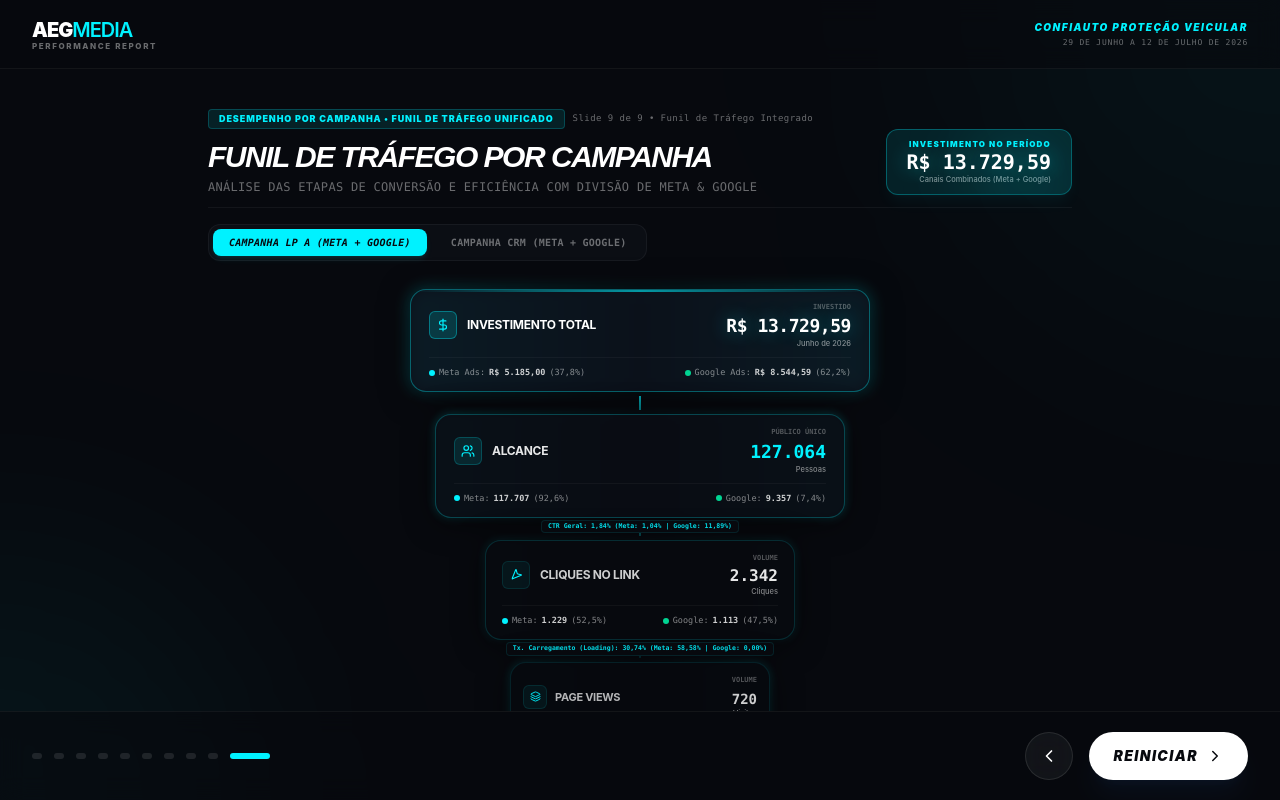
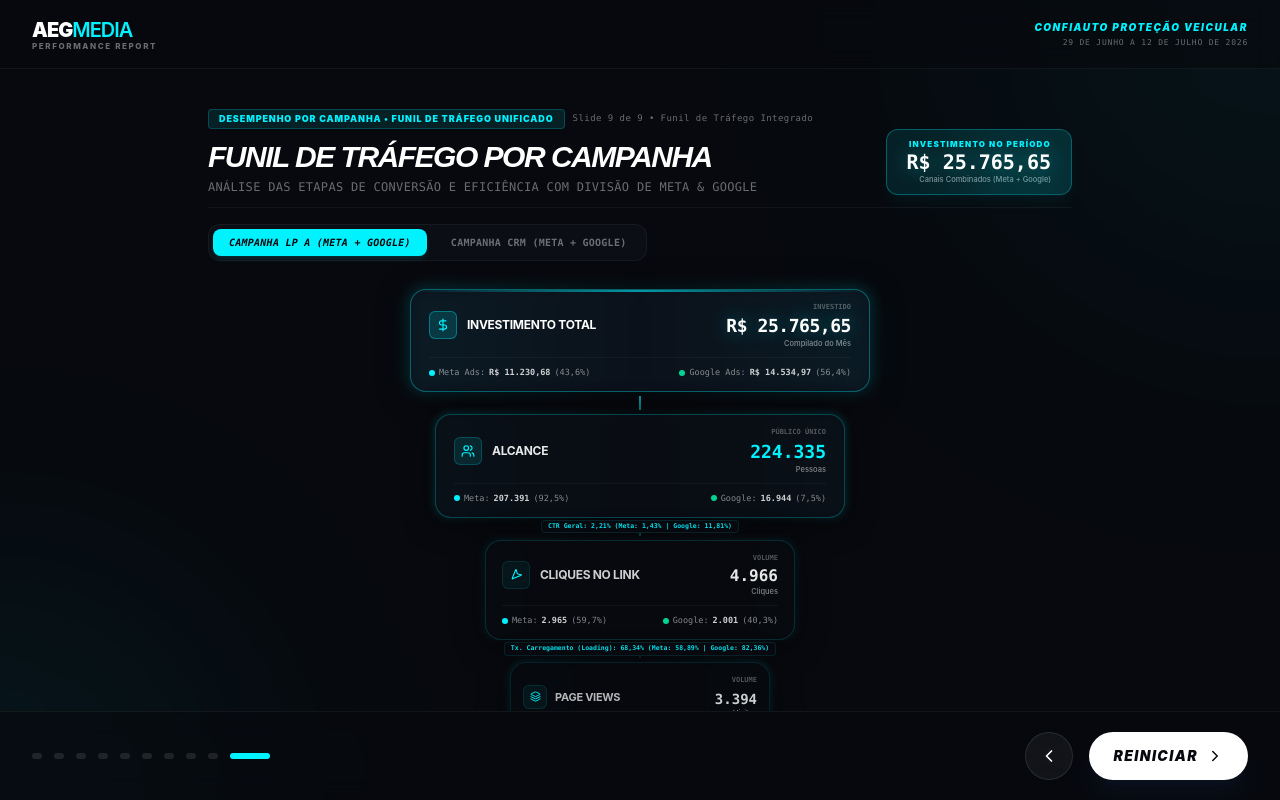
Before and after one commit to jonaswork583-commits/META-CONFIAUTO, a React (Vite) app: page / in a window 1280 px wide. Both pictures are taken after a click on the button 1056 px from the left and 756 px from the top of the page. Built offline with nearby package versions, Linux system fonts and the light colour scheme.

Commit message:
feat: update performance data to monthly compilation
Update traffic performance metrics in App.tsx to reflect the compiled monthly data instead of the previous short-term period.

```diff
--- a/src/App.tsx
+++ b/src/App.tsx
@@ -57,109 +57,109 @@
   // Hardcoded consolidated funnel from July 1 to 8, kept as is (per user's request to update later)
   const lpFullFunnel = {
     label: "Campanha LP A (Landing Page)",
-    period: "01 a 08 de Julho de 2026",
+    period: "Compilado do Mês",
     color: "brand-cyan",
     colorHex: "#22d3ee",
     investment: {
-      total: 13729.59,
-      meta: 5185.00,
-      google: 8544.59,
-      metaPercent: "37,8%",
-      googlePercent: "62,2%"
+      total: 25765.65,
+      meta: 11230.68,
+      google: 14534.97,
+      metaPercent: "43,6%",
+      googlePercent: "56,4%"
     },
     reach: {
-      total: 127064,
-      meta: 117707,
-      google: 9357,
-      metaPercent: "92,6%",
-      googlePercent: "7,4%"
+      total: 224335,
+      meta: 207391,
+      google: 16944,
+      metaPercent: "92,5%",
+      googlePercent: "7,5%"
     },
     clicks: {
-      total: 2342,
-      meta: 1229,
-      google: 1113,
-      metaPercent: "52,5%",
-      googlePercent: "47,5%",
-      ctrGeral: "1,84%",
-      metaCtr: "1,04%",
-      googleCtr: "11,89%"
+      total: 4966,
+      meta: 2965,
+      google: 2001,
+      metaPercent: "59,7%",
+      googlePercent: "40,3%",
+      ctrGeral: "2,21%",
+      metaCtr: "1,43%",
+      googleCtr: "11,81%"
     },
     visits: {
-      total: 720,
-      meta: 720,
-      google: 0,
-      metaPercent: "100,0%",
-      googlePercent: "0,0%",
-      loadingRate: "30,74%",
-      metaRate: "58,58%",
-      googleRate: "0,00%"
+      total: 3394,
+      meta: 1746,
+      google: 1648,
+      metaPercent: "51,4%",
+      googlePercent: "48,6%",
+      loadingRate: "68,34%",
+      metaRate: "58,89%",
+      googleRate: "82,36%"
     },
     leads: {
-      total: 199,
-      meta: 107,
-      google: 92,
-      metaPercent: "53,8%",
-      googlePercent: "46,2%",
-      conversionRate: "27,64%",
-      metaConversion: "14,86%",
-      googleConversion: "—",
-      cplGeral: 69.00,
-      metaCpl: 48.46,
-      googleCpl: 92.88
+      total: 363,
+      meta: 216,
+      google: 147,
+      metaPercent: "59,5%",
+      googlePercent: "40,5%",
+      conversionRate: "10,69%",
+      metaConversion: "12,37%",
+      googleConversion: "8,92%",
+      cplGeral: 70.98,
+      metaCpl: 51.99,
+      googleCpl: 98.88
     }
   };
 
   const crmFullFunnel = {
     label: "Campanha de CRM (Esteira Direta)",
-    period: "01 a 08 de Julho de 2026",
+    period: "Compilado do Mês",
     color: "emerald-400",
     colorHex: "#34d399",
     investment: {
-      total: 7070.68,
-      meta: 4992.85,
-      google: 2077.83,
-      metaPercent: "70,6%",
-      googlePercent: "29,4%"
+      total: 18796.50,
+      meta: 15387.04,
+      google: 3409.46,
+      metaPercent: "81,9%",
+      googlePercent: "18,1%"
     },
     reach: {
-      total: 126547,
-      meta: 122368,
-      google: 4179,
-      metaPercent: "96,7%",
-      googlePercent: "3,3%"
+      total: 307882,
+      meta: 301029,
+      google: 6853,
+      metaPercent: "97,8%",
+      googlePercent: "2,2%"
     },
     clicks: {
-      total: 1375,
-      meta: 1077,
-      google: 298,
-      metaPercent: "78,3%",
-      googlePercent: "21,7%",
-      ctrGeral: "1,09%",
-      metaCtr: "0,88%",
-      googleCtr: "7,13%"
+      total: 4819,
+      meta: 4285,
+      google: 534,
+      metaPercent: "88,9%",
+      googlePercent: "11,1%",
+      ctrGeral: "1,57%",
+      metaCtr: "1,42%",
+      googleCtr: "7,79%"
     },
     visits: {
-      total: 35,
-      meta: 35,
-      google: 0,
-      metaPercent: "100,0%",
-      googlePercent: "0,0%",
-      loadingRate: "2,55%",
-      metaRate: "3,25%",
-      googleRate: "0,00%"
+      total: 301,
+      meta: 167,
+      google: 134,
+      metaPercent: "55,5%",
+      googlePercent: "44,5%",
+      loadingRate: "6,25%",
+      metaRate: "3,90%",
+      googleRate: "25,09%"
     },
     leads: {
-      total: 35,
-      meta: 35,
-      google: 0,
-      metaPercent: "100,0%",
-      googlePercent: "0,0%",
-      conversionRate: "100,00%",
-      metaConversion: "100,00%",
-      googleConversion: "0,00%",
-      cplGeral: 202.02,
-      metaCpl: 142.65,
-      googleCpl: 0.00
+      total: 133,
+      meta: 129,
+      google: 4,
+      metaPercent: "97,0%",
+      googlePercent: "3,0%",
+      conversionRate: "44,19%",
+      metaConversion: "77,25%",
+      googleConversion: "2,99%",
+      cplGeral: 141.33,
+      metaCpl: 119.28,
+      googleCpl: 852.37
     }
   };
 
@@ -1063,7 +1063,7 @@
                           <span className="text-lg font-black font-mono text-white tracking-tight cyan-glow">
                             R$ {selectedCampaignFunnel.investment.total.toLocaleString('pt-BR', { minimumFractionDigits: 2 })}
                           </span>
-                          <span className="text-[7.5px] text-white/50 block font-medium -mt-0.5">Junho de 2026</span>
+                          <span className="text-[7.5px] text-white/50 block font-medium -mt-0.5">{selectedCampaignFunnel.period}</span>
                         </div>
                       </div>
 
```
